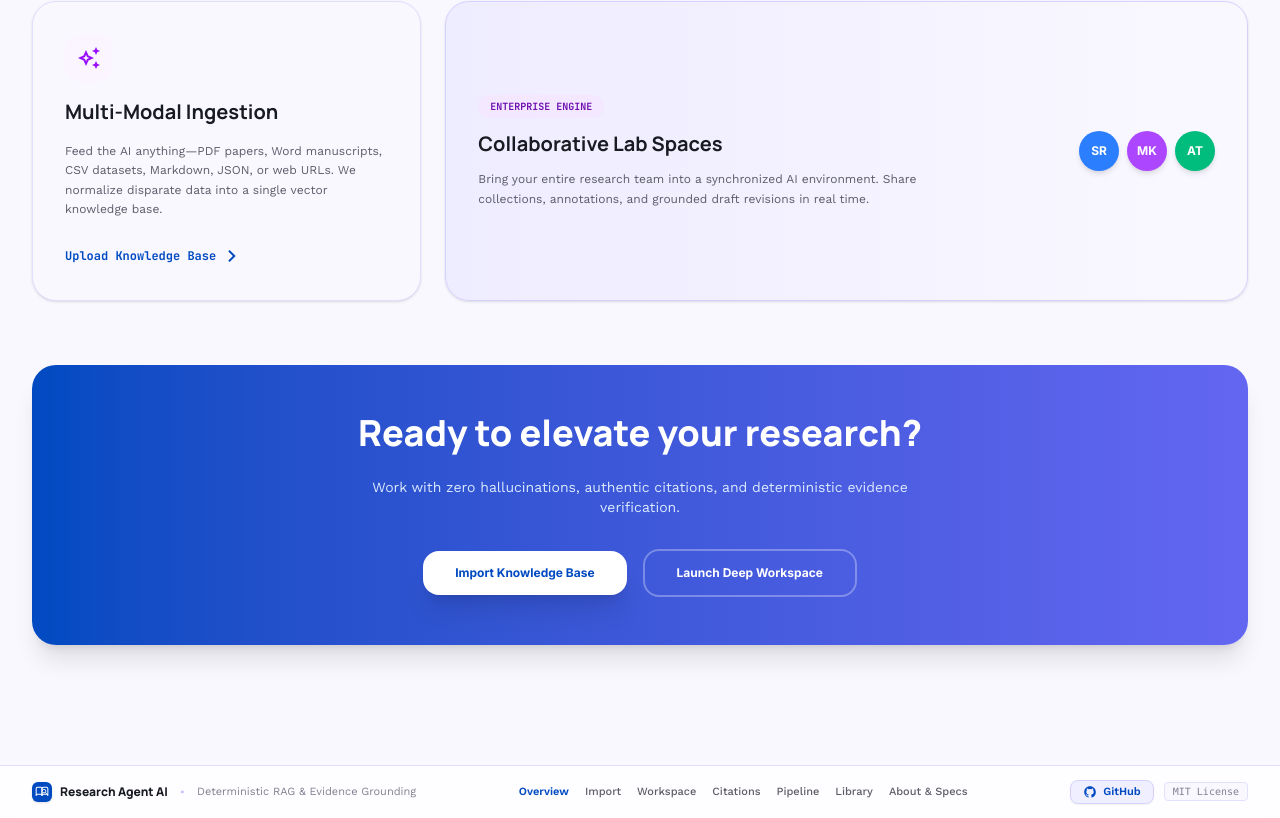
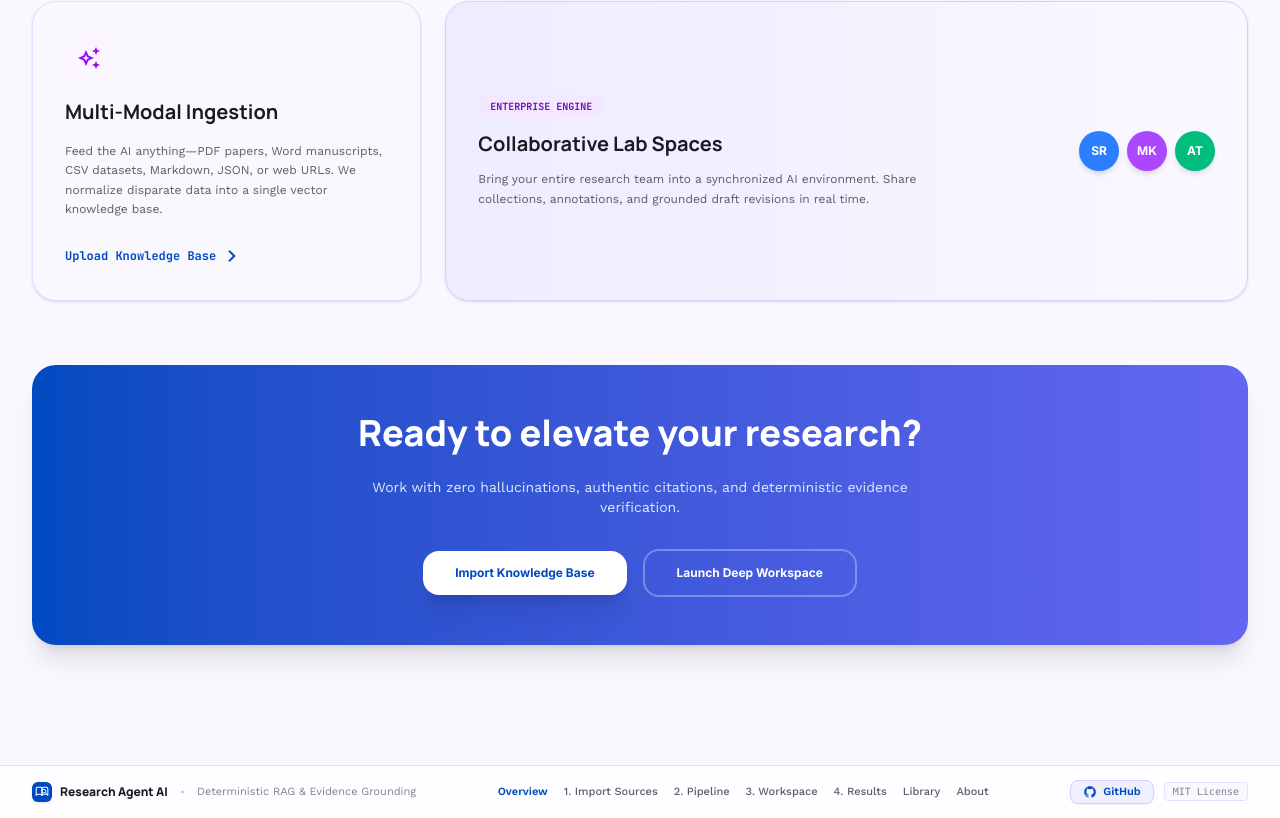
Before and after one commit to bikram73/Research_Agent_AI, a React (Vite) app: page / in a window 1280 px wide. Shown: the part 1710-2528 px from the top of the page. Built offline with nearby package versions, Linux system fonts and the light colour scheme.

Commit message:
first commit

```diff
--- a/src/components/Footer.tsx
+++ b/src/components/Footer.tsx
@@ -38,45 +38,45 @@ export const Footer: React.FC<FooterProps> = ({ currentView, onNavigate }) => {
         <div className="flex flex-wrap items-center justify-center gap-x-4 gap-y-1 text-[11px] font-medium">
           <button
             onClick={() => onNavigate('home')}
-            className={`transition-colors hover:text-[#004AC1] ${currentView === 'home' ? 'text-[#004AC1] font-bold' : 'text-[#5C5D69]'}`}
+            className={`transition-colors hover:text-[#004AC1] cursor-pointer ${currentView === 'home' ? 'text-[#004AC1] font-bold' : 'text-[#5C5D69]'}`}
           >
             Overview
           </button>
           <button
             onClick={() => onNavigate('upload')}
-            className={`transition-colors hover:text-[#004AC1] ${currentView === 'upload' ? 'text-[#004AC1] font-bold' : 'text-[#5C5D69]'}`}
+            className={`transition-colors hover:text-[#004AC1] cursor-pointer ${currentView === 'upload' ? 'text-[#004AC1] font-bold' : 'text-[#5C5D69]'}`}
           >
-            Import
+            1. Import Sources
+          </button>
+          <button
+            onClick={() => onNavigate('pipeline')}
+            className={`transition-colors hover:text-[#004AC1] cursor-pointer ${currentView === 'pipeline' ? 'text-[#004AC1] font-bold' : 'text-[#5C5D69]'}`}
+          >
+            2. Pipeline
           </button>
           <button
             onClick={() => onNavigate('investigate')}
-            className={`transition-colors hover:text-[#004AC1] ${currentView === 'investigate' ? 'text-[#004AC1] font-bold' : 'text-[#5C5D69]'}`}
+            className={`transition-colors hover:text-[#004AC1] cursor-pointer ${currentView === 'investigate' ? 'text-[#004AC1] font-bold' : 'text-[#5C5D69]'}`}
           >
-            Workspace
+            3. Workspace
           </button>
           <button
-            onClick={() => onNavigate('citations')}
-            className={`transition-colors hover:text-[#004AC1] ${currentView === 'citations' ? 'text-[#004AC1] font-bold' : 'text-[#5C5D69]'}`}
+            onClick={() => onNavigate('results')}
+            className={`transition-colors hover:text-[#004AC1] cursor-pointer ${currentView === 'results' || currentView === 'citations' ? 'text-[#004AC1] font-bold' : 'text-[#5C5D69]'}`}
           >
-            Citations
-          </button>
-          <button
-            onClick={() => onNavigate('pipeline')}
-            className={`transition-colors hover:text-[#004AC1] ${currentView === 'pipeline' ? 'text-[#004AC1] font-bold' : 'text-[#5C5D69]'}`}
-          >
-            Pipeline
+            4. Results
           </button>
           <button
             onClick={() => onNavigate('library')}
-            className={`transition-colors hover:text-[#004AC1] ${currentView === 'library' ? 'text-[#004AC1] font-bold' : 'text-[#5C5D69]'}`}
+            className={`transition-colors hover:text-[#004AC1] cursor-pointer ${currentView === 'library' ? 'text-[#004AC1] font-bold' : 'text-[#5C5D69]'}`}
           >
             Library
           </button>
           <button
             onClick={() => onNavigate('about')}
-            className={`transition-colors hover:text-[#004AC1] ${currentView === 'about' ? 'text-[#004AC1] font-bold' : 'text-[#5C5D69]'}`}
+            className={`transition-colors hover:text-[#004AC1] cursor-pointer ${currentView === 'about' ? 'text-[#004AC1] font-bold' : 'text-[#5C5D69]'}`}
           >
-            About & Specs
+            About
           </button>
         </div>
 
```
